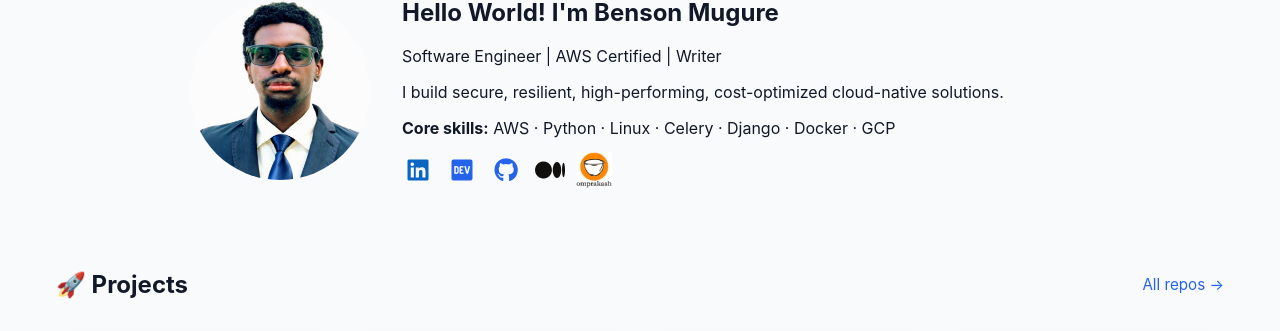
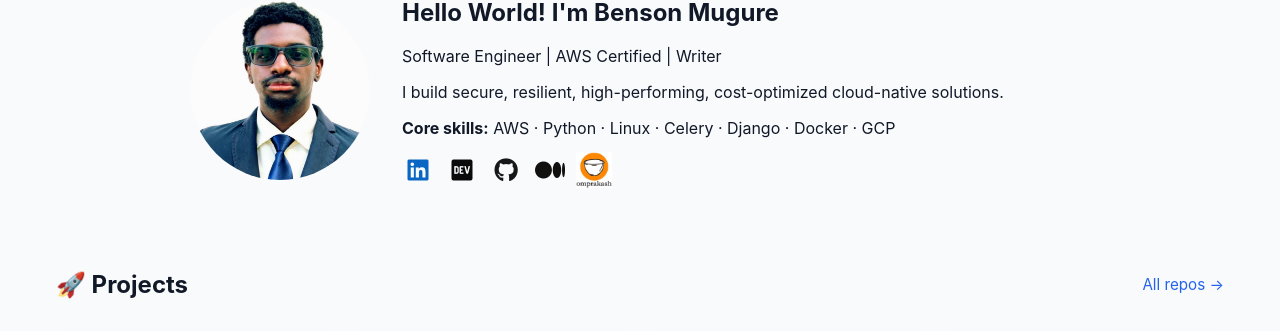
Before and after one commit to Virgo-Alpha/Virgo-Alpha.github.io, a Jekyll site: the page built from index.md, in a window 1280 px wide. Shown: the part 133-464 px from the top of the page. Built offline with Jekyll 4.4.1, drawn with Linux system fonts in a browser that asks for light colours; grey boxes are pictures that could not be loaded.

Commit message:
update icon color

```diff
--- a/assets/css/styles.css
+++ b/assets/css/styles.css
@@ -247,6 +247,9 @@ a { color: var(--accent); text-decoration: none; }
 /* Brand colors */
 .social-links a[href*="linkedin"] i { color: #0a66c2; }
 .social-links a[href*="youtube"]  i { color: #ff0000; }
+.social-links a[href*="github"]  i { color: #181717; }
+.social-links a[href*="dev.to"]  i { color: #0A0A0A; }
+.social-links a[href*="medium"]  i { color: #12100E; }
 
 /* Hover effect */
 .social-links a:hover i { opacity: .85; }
```
